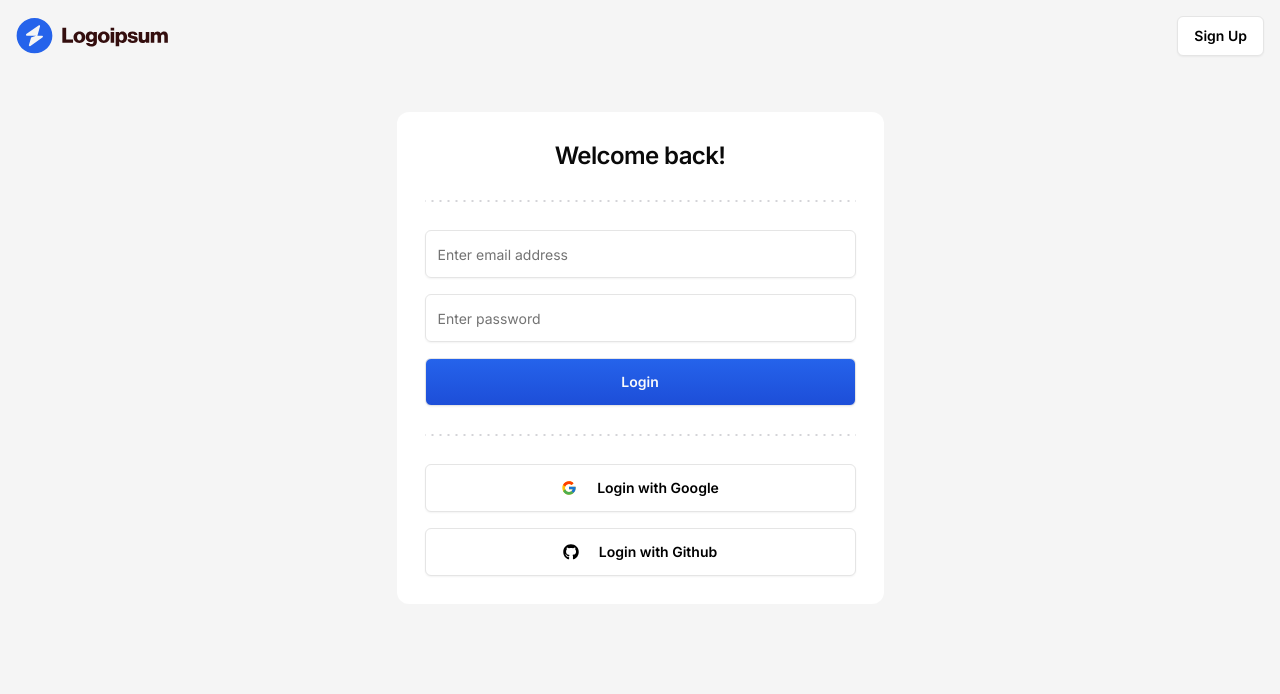
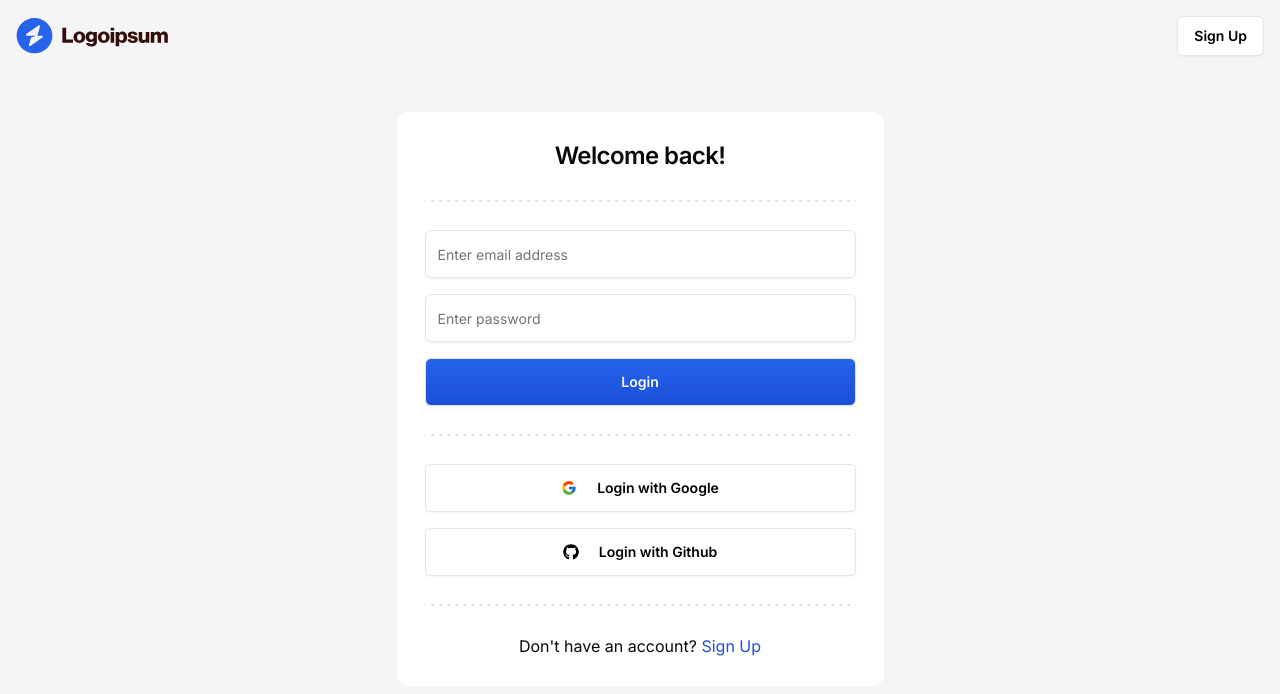
Before and after one commit to mathbertmes/jira-clone, a Next.js app: page /sign-in in a window 1280 px wide. Shown: the top 694 px of the page. Built offline with nearby package versions, Linux system fonts and the light colour scheme.

Commit message:
sign in car switch for sign up

```diff
--- a/src/features/auth/components/sign-in-card.tsx
+++ b/src/features/auth/components/sign-in-card.tsx
@@ -14,6 +14,7 @@
   FormItem,
   FormMessage
  } from "@/components/ui/form"
+import Link from "next/link";
 
 const formSchema = z.object({
   email: z.string().email(),
@@ -107,6 +108,17 @@
           Login with Github
         </Button>
       </CardContent>
+      <div className="px-7">
+        <DottedSeparator />
+      </div>
+      <CardContent className="p-7 flex items-center justify-center">
+        <p>
+          Don't have an account?
+          <Link href="/sign-up">
+              <span className="text-blue-700">&nbsp;Sign Up</span>
+          </Link>
+        </p>
+      </CardContent>
     </Card>
   )
  }
```
